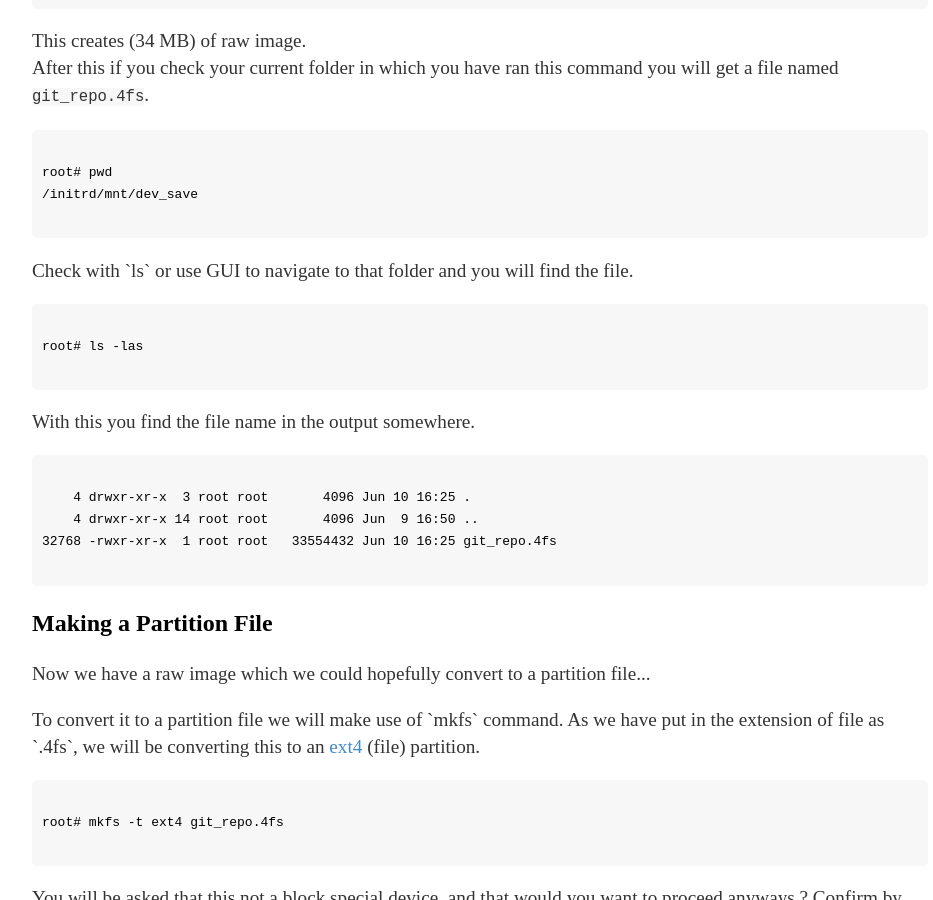
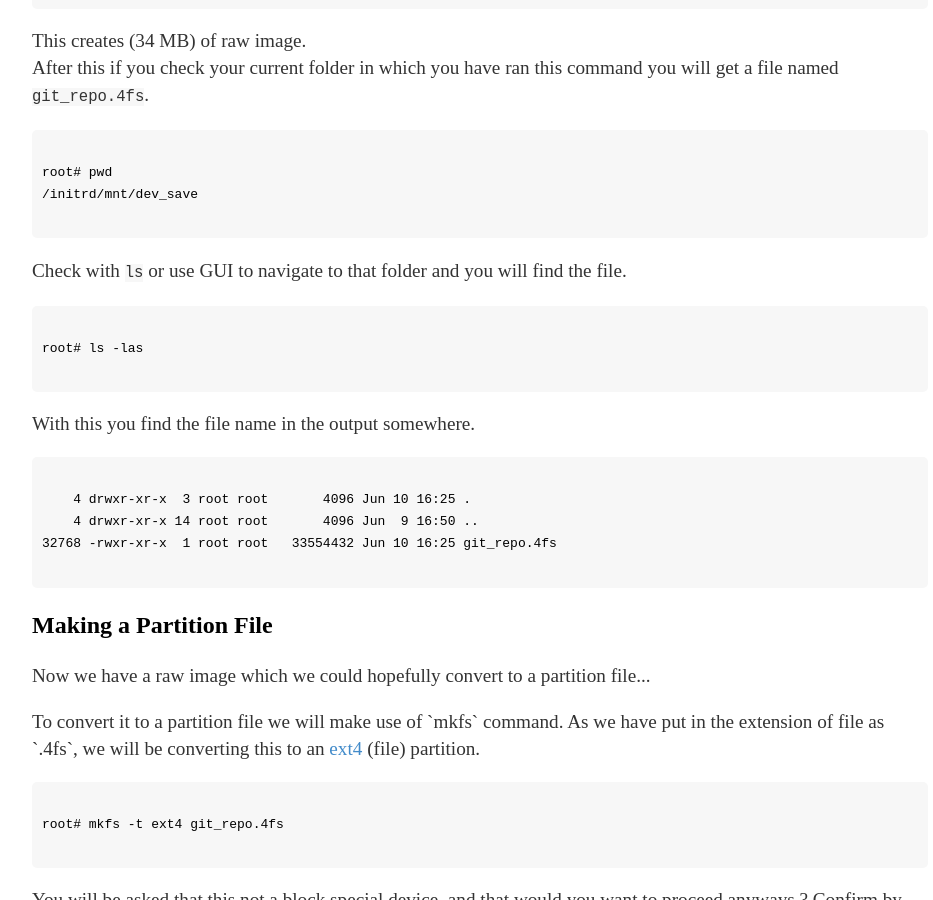
Before and after one commit to Mr-Kumar-Abhishek/Mr-Kumar-Abhishek.github.io, a Jekyll site: the page built from _posts/2016-06-11-how-to-properly-maintain-local-clones-of-git-repositories-in-linux.md, in a window 1280 px wide and 900 px high, scrolled down 1198 px. Shown: the whole window, without its empty margins (160-1093 px from the left). Built offline with Jekyll 4.4.1, drawn with Linux system fonts in a browser that asks for light colours; comment, search, counter and statistics services are not loaded.

Commit message:
use code tags around `ls` command

```diff
--- a/_posts/2016-06-11-how-to-properly-maintain-local-clones-of-git-repositories-in-linux.md
+++ b/_posts/2016-06-11-how-to-properly-maintain-local-clones-of-git-repositories-in-linux.md
@@ -58,7 +58,7 @@ root# pwd
 </code>
 </pre>
 
-<p>Check with `ls` or use GUI to navigate to that folder and you will find the file. </p>
+<p>Check with <code>ls</code> or use GUI to navigate to that folder and you will find the file. </p>
 
 <pre>
 <code>
```
